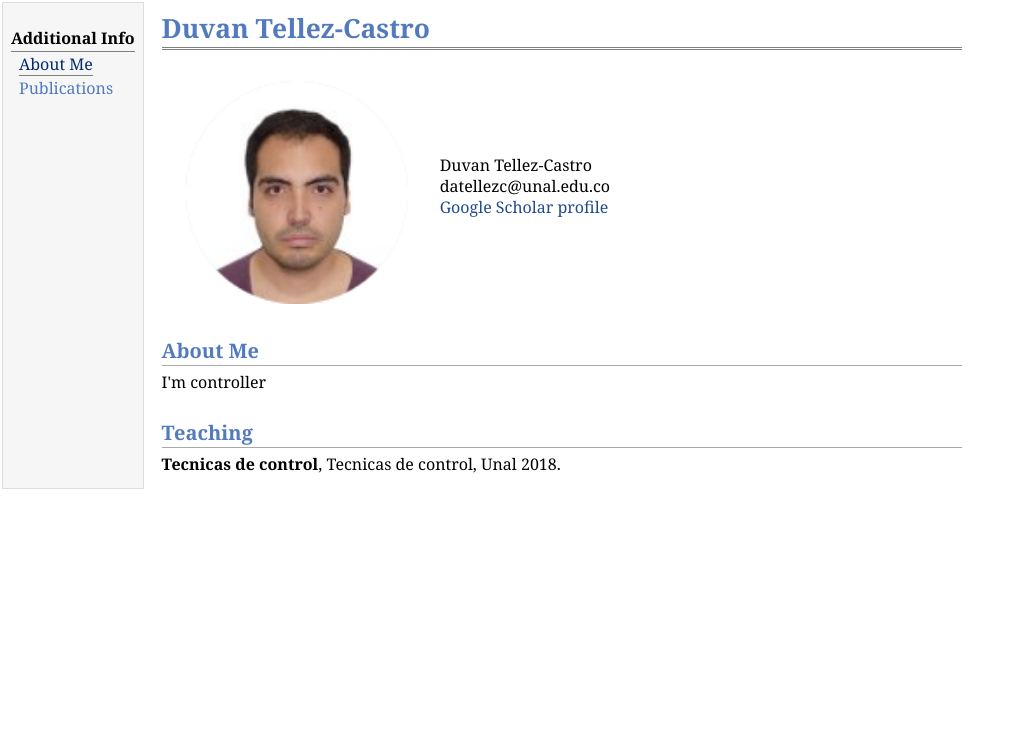
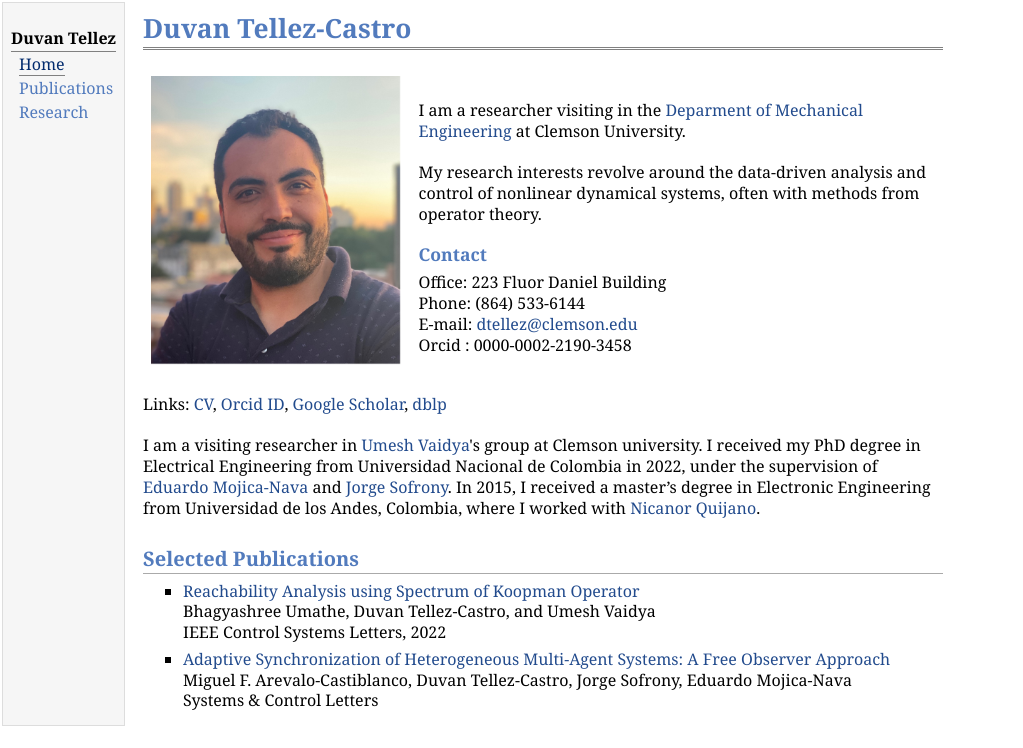
Before and after one commit to dtellezc/dtellezc.github.io, a plain HTML site: page index.html in a window 1280 px wide. Shown: the whole page, without its empty margins (0-1023 px from the left). Drawn offline with nearby package versions, Linux system fonts and the light colour scheme; some packages are replaced by stand-ins of ours.

Commit message:
add info

```diff
--- a/index.html
+++ b/index.html
@@ -20,29 +20,49 @@ MathJax.Hub.Config({
 <table summary="Table for page layout." id="tlayout">
 <tr valign="top">
 <td id="layout-menu">
-<div class="menu-category">Additional Info</div>
-<div class="menu-item"><a href="index.html" class="current">About&nbsp;Me</a></div>
+<div class="menu-category">Duvan Tellez</div>
+<div class="menu-item"><a href="index.html" class="current">Home</a></div>
 <div class="menu-item"><a href="publications.html">Publications</a></div>
+<div class="menu-item"><a href="research.html">Research</a></div>
 </td>
 <td id="layout-content">
 <div id="toptitle">
 <h1>Duvan Tellez-Castro</h1>
 </div>
 <table class="imgtable"><tr><td>
-<img src="prof.png" alt="Duvan Tellez-Castro" width="250px" />&nbsp;</td>
-<td align="left"><p>Duvan Tellez-Castro <br />
-datellezc@unal.edu.co<br />
+<img src="duvan.jpg" alt="Duvan Tellez-Castro" width="250px" />&nbsp;</td>
+<td align="left"><p>I am a researcher visiting in the <a href="https://www.clemson.edu/cecas/departments/me/" target=&ldquo;blank&rdquo;>Deparment of Mechanical Engineering</a> at Clemson University.<br />
+<br />
+My research interests revolve around the data-driven analysis and control of nonlinear dynamical systems, often with methods from operator theory.
+<br />
 
-<a href="https://scholar.google.be/citations?user=dnQn-5YAAAAJ&amp;hl=en" target=&ldquo;blank&rdquo;>Google Scholar profile</a><br />
+</p>
+<h3>Contact<br /></h3>
+<p>Office:  223 Fluor Daniel Building<br />
+Phone: (864) 533-6144<br />
+E-mail: <a href="mailto:dtellez@clemson.edu" target=&ldquo;blank&rdquo;>dtellez@clemson.edu</a><br />
+Orcid : 0000-0002-2190-3458<br />
 </p>
 </td></tr></table>
-<h2>About Me</h2>
-<p>I'm controller
+<p>Links: <a href="CV.pdf" target=&ldquo;blank&rdquo;>CV</a>,  <a href="https://orcid.org/0000-0002-2190-3458" target=&ldquo;blank&rdquo;>Orcid ID</a>,  <a href="https://scholar.google.be/citations?user=dnQn-5YAAAAJ&amp;hl=en" target=&ldquo;blank&rdquo;>Google Scholar</a>,  <a href="https://dblp.org/pid/187/8711.html" target=&ldquo;blank&rdquo;>dblp</a><br />
+<br />
+I am a visiting researcher in <a href="https://www.clemson.edu/cecas/departments/me/people/faculty/Vaidya.html" target=&ldquo;blank&rdquo;>Umesh Vaidya</a>'s group at Clemson university. I received my PhD degree in Electrical Engineering from Universidad Nacional de Colombia in 2022, under the supervision of <a href="https://sites.google.com/site/eduardomojican/" target=&ldquo;blank&rdquo;>Eduardo Mojica-Nava</a> and <a href="https://scholar.google.com.co/citations?user=tsI4BmwAAAAJ&amp;hl=en" target=&ldquo;blank&rdquo;>Jorge Sofrony</a>. In 2015, I received a master’s degree in Electronic Engineering from Universidad de los Andes, Colombia, where I worked with <a href="https://scholar.google.com.co/citations?user=xu0jdYAAAAAJ&amp;hl=en" target=&ldquo;blank&rdquo;>Nicanor Quijano</a>.
 </p>
-<h2>Teaching</h2>
-<p><b>Tecnicas de control</b>, Tecnicas de control, Unal 2018.
+<h2>Selected Publications</h2>
+<ul>
+<li><p><a href="https://ieeexplore.ieee.org/abstract/document/9817407" target=&ldquo;blank&rdquo;>Reachability Analysis using Spectrum of Koopman Operator</a><br />
+Bhagyashree Umathe, Duvan Tellez-Castro, and Umesh Vaidya<br />
+IEEE Control Systems Letters, 2022 <br />
+</p>
+</li>
+<li><p><a href="https://www.sciencedirect.com/science/article/abs/pii/S0167691120301869" target=&ldquo;blank&rdquo;>Adaptive Synchronization of Heterogeneous Multi-Agent Systems: A Free Observer Approach</a><br />
+Miguel F. Arevalo-Castiblanco, Duvan Tellez-Castro, Jorge Sofrony, Eduardo Mojica-Nava<br />
+Systems &amp; Control Letters
+
 
 </p>
+</li>
+</ul>
 </td>
 </tr>
 </table>
```
Also changed, not shown: research.html (added, +50 -0 lines), Analytical_FR_stable.jpg (added), VandU.jpg (added), duvan.jpg (added), 4 other files.
